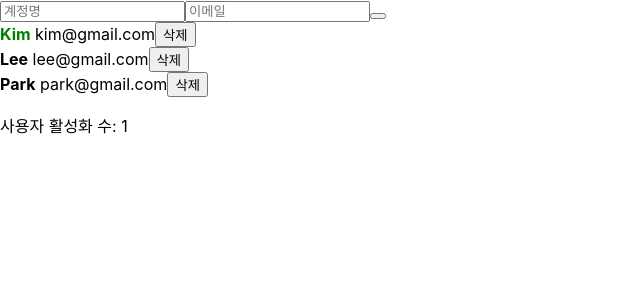
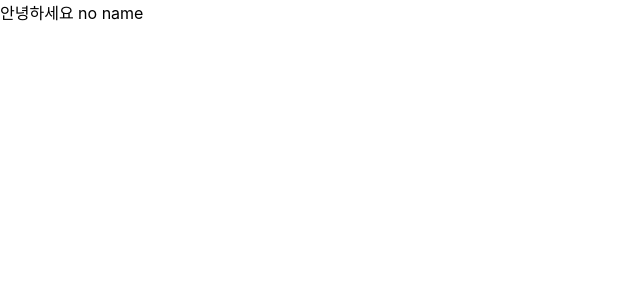
Before and after one commit to gigibean/TIL, a React (Create React App) app in the folder React/example/begin-react/: page / in a window 1280 px wide. Shown: the top 300 px of the page, without its empty margins (0-640 px from the left). Built offline with nearby package versions, Linux system fonts and the light colour scheme.

Commit message:
Update Hello class component

```diff
--- a/React/example/begin-react/src/Hello.js
+++ b/React/example/begin-react/src/Hello.js
@@ -1,17 +1,33 @@
-import React from 'react';
+import React, {Component} from 'react';
 
-function Hello({color, name, isSpecial}) {
-    return (
-    <div style={{
-        color: color
-    }}>
-        {isSpecial && <b>*</b>}
-        Hello World {name}
-    </div>
-    );
+class Hello extends Component {
+    static defaultProps = {
+        name: 'no name',
+    };
+    render() {
+        const {color, isSpecial, name} = this.props;
+        return (
+            <div style={color}>
+                {isSpecial && <b>*</b>}
+                안녕하세요 {name}
+            </div>
+        )
+    }
 }
 
-Hello.defaultProps = {
-    name: 'no name'
-}
+// function Hello({color, name, isSpecial}) {
+//     return (
+//     <div style={{
+//         color: color
+//     }}>
+//         {isSpecial && <b>*</b>}
+//         Hello World {name}
+//     </div>
+//     );
+// }
+
+// Hello.defaultProps = {
+//     name: 'no name'
+// }
+
 export default Hello;
--- a/React/example/begin-react/src/index.js
+++ b/React/example/begin-react/src/index.js
@@ -1,14 +1,15 @@
 import React from 'react';
 import ReactDOM from 'react-dom';
 import './index.css';
-import App from './App';
+// import App from './App';
 import * as serviceWorker from './serviceWorker';
+import Hello from './Hello';
 
 ReactDOM.render(
   // page에서 root인 것을 찾아서 <App />을 넣겠다.
-  <React.StrictMode>
-    <App />
-  </React.StrictMode>,
+  // <React.StrictMode>
+    <Hello />,
+  // </React.StrictMode>,
   document.getElementById('root')
   // in public/index.html
 );
```
